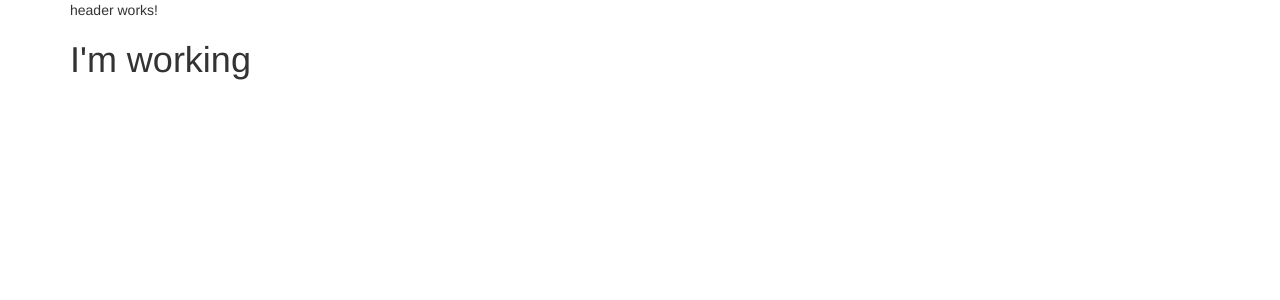
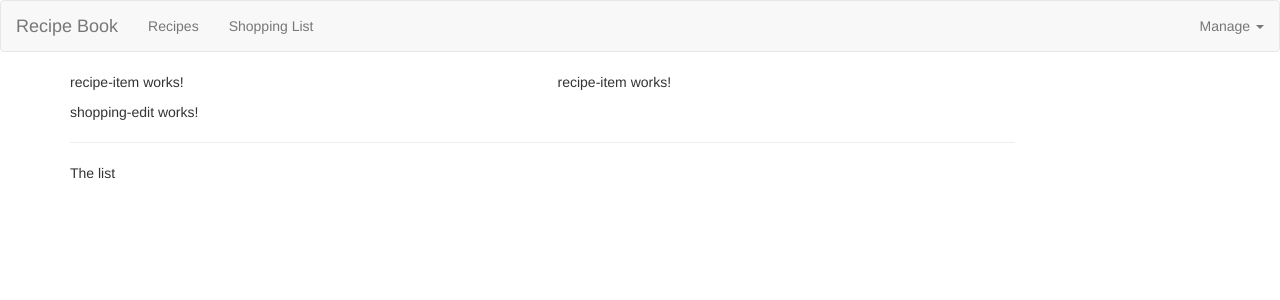
Before and after one commit to luckie86/shop-recipe-app, an Angular app: page / in a window 1280 px wide. Shown: the top 300 px of the page. Built offline with nearby package versions, Linux system fonts and the light colour scheme.

Commit message:
Add navigation bar

```diff
--- a/src/app/app.component.html
+++ b/src/app/app.component.html
@@ -1,4 +1,9 @@
+<app-header></app-header>
 <div class="container">
-  <app-header></app-header>
-  <h1>I'm working</h1>
+  <div class="row">
+    <div class="col-md-12">
+      <app-recipes></app-recipes>
+      <app-shopping-list></app-shopping-list>
+    </div>
+  </div>
 </div>
--- a/src/app/header/header.component.html
+++ b/src/app/header/header.component.html
@@ -1 +1,39 @@
-<p>header works!</p>
+<nav class="navbar navbar-default">
+    <div class="container-fludid">
+        <div class="navbar-header">
+            <button type="button" class="navbar-toggle" (click)="collapsed = !collapsed">
+              <span class="icon-bar" *ngFor="let iconBar of [1, 2, 3]"></span>
+            </button>
+            <a routerLink="/" class="navbar-brand">Recipe Book</a>
+          </div>
+        <div class="navbar-collapse" [class.collapse]="collapsed" (window:resize)="collapsed = true">
+            <ul class="nav navbar-nav">
+                <li>
+                    <a href="#">Recipes</a>
+                </li>
+                <li>
+                    <a href="#">Shopping List</a>
+                </li>
+            </ul>
+            <ul class="nav navbar-nav navbar-right">
+                <li class="dropdown">
+                    <a
+                        href="#"
+                        class="dropdown-toggle"
+                        role="button"
+                    >   Manage
+                        <span class="caret"></span>
+                    </a>
+                    <ul class="dropdown-menu">
+                        <li>
+                            <a href="#">Save Data</a>
+                        </li>
+                        <li>
+                            <a href="#">Fetch Data</a>
+                        </li>
+                    </ul>
+                </li>
+            </ul>
+        </div>
+    </div>
+</nav>
--- a/src/app/header/header.component.ts
+++ b/src/app/header/header.component.ts
@@ -7,6 +7,7 @@
 })
 export class HeaderComponent implements OnInit {
 
+  collapsed = true;
   constructor() { }
 
   ngOnInit() {
--- a/src/app/recipes/recipe-list/recipe-list.component.html
+++ b/src/app/recipes/recipe-list/recipe-list.component.html
@@ -1 +1 @@
-<p>recipe-list works!</p>
+<app-recipe-item></app-recipe-item>
--- a/src/app/recipes/recipes.component.html
+++ b/src/app/recipes/recipes.component.html
@@ -1 +1,8 @@
-<p>recipes works!</p>
+<div class="row">
+    <div class="col-md-5">
+        <app-recipe-list></app-recipe-list>
+    </div>
+    <div class="col-md-7">
+        <app-recipe-list></app-recipe-list>
+    </div>
+</div>
--- a/src/app/shopping-list/shopping-list.component.html
+++ b/src/app/shopping-list/shopping-list.component.html
@@ -1 +1,7 @@
-<p>shopping-list works!</p>
+<div class="row">
+    <div class="col-xs-10">
+        <app-shopping-edit></app-shopping-edit>
+        <hr>
+        <p>The list</p>
+    </div>
+</div>
```
